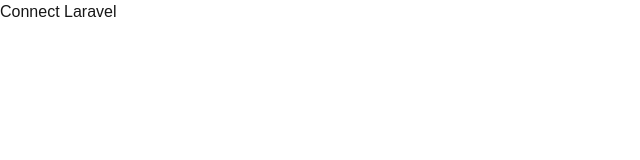
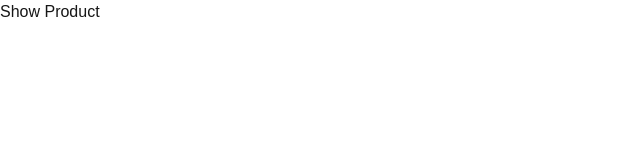
Before and after one commit to BasuPooja/my-next-app, a Next.js app: page /products in a window 1280 px wide. Shown: the top 160 px of the page, without its empty margins (0-640 px from the left). Built offline with nearby package versions, Linux system fonts and the light colour scheme.

Commit message:
Product Sucessfully fetch

```diff
--- a/app/login/page.tsx
+++ b/app/login/page.tsx
@@ -8,13 +8,7 @@
     const loginUser = async () => {
 
     try {
-        await fetch("http://127.0.0.1:8000/sanctum/csrf-cookie", {
-            method: "GET",
-            credentials: "include",
-        });
-
-
-        const response = await fetch("http://127.0.0.1:8000/login", {
+        const response = await fetch("http://127.0.0.1:8000/api/login", {
         method: "POST",
         credentials: "include",
         headers: {
@@ -31,6 +25,8 @@
             return;
         }
 
+        const data = await response.json();
+        localStorage.setItem("token", data.token);
         alert("Login Successful ✅");
         router.push("/products");
 
--- a/app/products/page.tsx
+++ b/app/products/page.tsx
@@ -1,19 +1,33 @@
 "use client";
 
-export default function TestPage() {
+export default function ProductPage() {
 
-  const connectLaravel = async () => {
-    const res = await fetch("http://127.0.0.1:8000/sanctum/csrf-cookie", {
-      method: "GET",
-      credentials: "include",
+  const showProduct = async () => {
+
+    const token = localStorage.getItem("token");
+
+    if (!token) {
+      alert("Please login first");
+      return;
+    }
+
+    const res = await fetch("http://127.0.0.1:8000/api/products/1", {
+      // method: "GET",
+      headers: {
+        Authorization: `Bearer ${token}`,
+        Accept: "application/json",
+      },
     });
 
-    console.log("Connected:", res.status);
+    const data = await res.json();
+    console.log(data);
+
+    alert("Check console for product details");
   };
 
   return (
-    <button onClick={connectLaravel}>
-      Connect Laravel
+    <button onClick={showProduct}>
+      Show Product
     </button>
   );
 }
```
